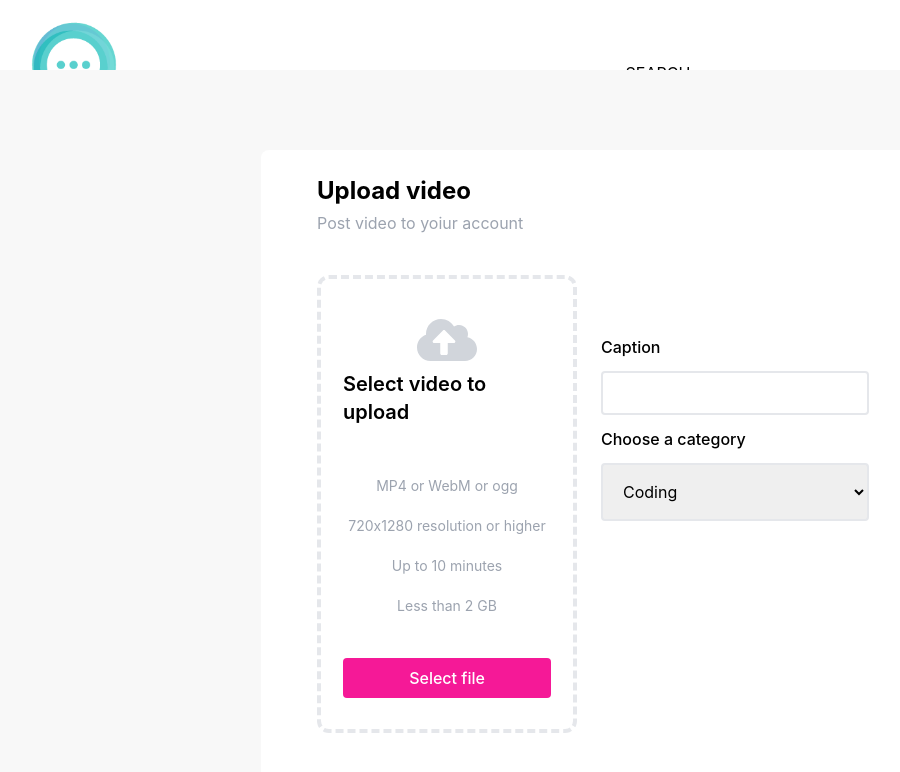
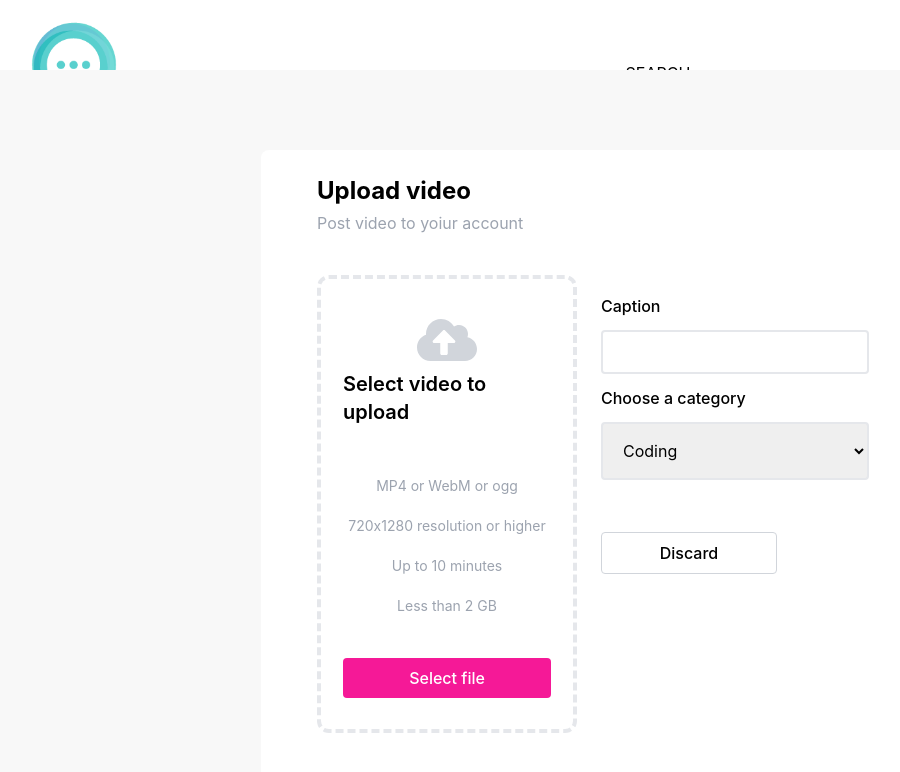
Before and after one commit to Calinpet/socializer, a Next.js app: page /upload in a window 1280 px wide. Shown: the top 772 px of the page, without its empty margins (47-947 px from the left). Built offline with nearby package versions, Linux system fonts and the light colour scheme.

Commit message:
created Discard button

```diff
--- a/pages/upload.tsx
+++ b/pages/upload.tsx
@@ -122,8 +122,14 @@ const Upload = () => {
               </option>
             ))}
           </select>
-          <div>
-
+          <div className="flex gap-6 mt-10">
+              <button
+              onClick={() => {}}
+              type="button"
+              className='border-gray-300 border text-md font-medium p-2 rounded w-28 lg:w-44 outline-none'
+              >
+                Discard
+              </button>
           </div>
         </div>
       </div>
```
